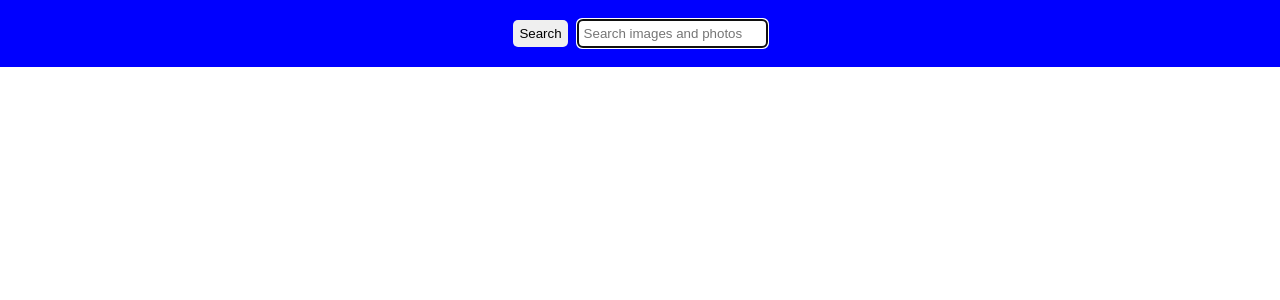
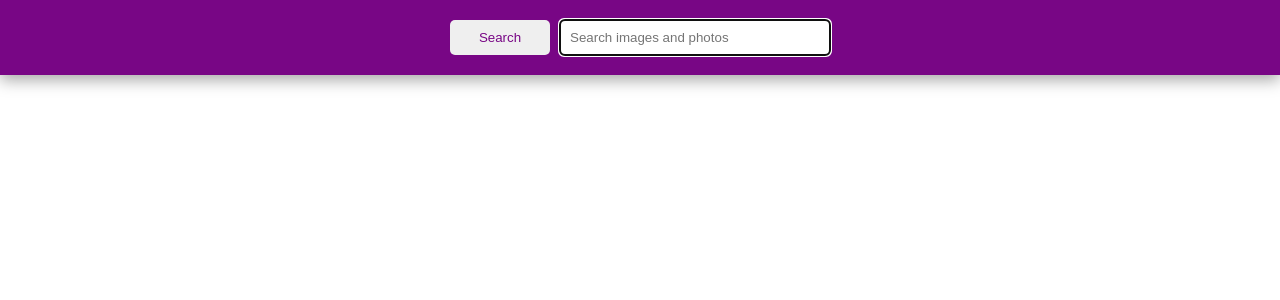
Before and after one commit to Myrhoiazov/goit-react-hw-03-image-finder, a React (Create React App) app: page / in a window 1280 px wide. Shown: the top 300 px of the page. Built offline with nearby package versions, Linux system fonts and the light colour scheme.

Commit message:
add: style, loader

```diff
--- a/src/components/App.jsx
+++ b/src/components/App.jsx
@@ -1,9 +1,9 @@
 import { Component } from 'react';
 import Searchbar from './Searchbar';
+import Loader from './Loader';
 import ImageGallery from './ImageGallery';
 import axios from 'axios';
 import Modal from './Modal';
-import { ThreeDots } from 'react-loader-spinner';
 import { ToastContainer } from 'react-toastify';
 import { toast } from 'react-toastify';
 import 'react-toastify/dist/ReactToastify.css';
@@ -88,7 +88,7 @@ export class App extends Component {
     return (
       <div>
         <Searchbar onSubmit={handelSearcheValue} />
-        {loader && <div style={{position:'fixed', top:'0', left:'0', display:'flex', justifyContent:'center', alignItems:'center', backgroundColor:'rgba(0, 0, 0, 0.4)', height:'100vh', width:'100vw'}}><ThreeDots color="#1300ff"/></div>}
+        {loader && <Loader />}
         <ImageGallery
           gallery={gallery}
           handelClickPage={handelClickPage}
--- /dev/null
+++ b/src/components/Loader/Loader.jsx
@@ -0,0 +1,14 @@
+import style from './Loader.module.css';
+import { ThreeDots } from 'react-loader-spinner';
+
+console.log(style);
+
+function Loader() {
+  return (
+    <div className={style.wrapper}>
+      <ThreeDots color="#780685" />
+    </div>
+  );
+}
+
+export default Loader;
--- /dev/null
+++ b/src/components/Loader/Loader.module.css
@@ -0,0 +1,12 @@
+.wrapper {
+  position: fixed;
+  top: 0;
+  left: 0;
+  display: flex;
+  justify-content: center;
+  align-items: center;
+
+  background-color: rgba(0, 0, 0, 0.4);
+  height: 100vh;
+  width: 100vw;
+}
--- /dev/null
+++ b/src/components/Loader/index.js
@@ -0,0 +1 @@
+export {default} from './Loader';
--- a/src/components/Modal/Modal.module.css
+++ b/src/components/Modal/Modal.module.css
@@ -23,4 +23,6 @@
 
   background-color: white;
   border-radius: 5px;
+
+  box-shadow: rgba(0, 0, 0, 0.35) 0px 5px 15px;
 }
--- a/src/components/Searchbar/Searchbar.module.css
+++ b/src/components/Searchbar/Searchbar.module.css
@@ -1,22 +1,28 @@
 .searchbar {
-  /* position: fixed;
-  width: 100%; */
+  text-align: center;
+  background-color: rgb(120, 6, 133);
+  padding: 20px;
 
-  text-align: center;
-  background-color: blue;
-  padding: 20px;
+  box-shadow: rgba(0, 0, 0, 0.35) 0px 5px 15px;
 }
 
 .input {
-  padding: 6px;
+  min-width: 250px;
+  padding: 10px;
   border: none;
   border-radius: 5px;
+
+  color: rgb(120, 6, 133);
+  background-color: white;
 }
 
 .btn {
-  padding: 6px;
+  min-width: 100px;
+  padding: 10px;
   border: none;
   border-radius: 5px;
+
+  color: rgb(120, 6, 133);
 
   margin-right: 10px;
   cursor: pointer;
--- a/src/components/Status/Status.jsx
+++ /dev/null
@@ -1,6 +0,0 @@
-
-const Status = {
-idle: 'idle',
-loader: 'loader',
-
- }
```
Also changed, not shown: src/components/Status/Status.js (deleted).
